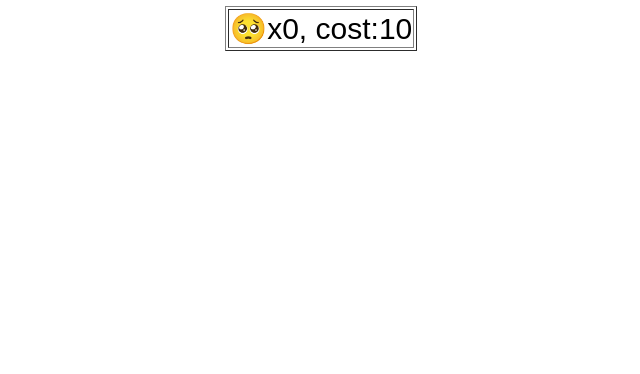
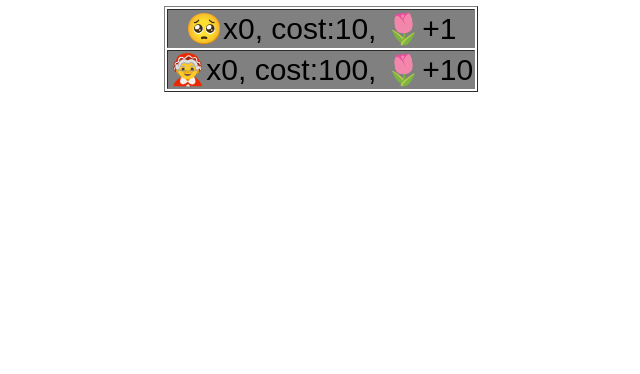
Before and after one commit to puyuyu1234/tulipclicker, a plain HTML site: page index.html in a window 1280 px wide. Shown: the part 426-800 px from the top of the page, without its empty margins (319-959 px from the left). Drawn offline with Linux system fonts and the light colour scheme.

Commit message:
Add files via upload

```diff
--- a/script.js
+++ b/script.js
@@ -44,6 +44,7 @@ function getCookie() {
 const shopTable = document.getElementById("shop")
 let upgrades = [
     ["🥺", 10, 1.1, 1],
+    ["🤶", 100, 1.1, 10],
 ]
 let numItems = new Array(upgrades.length).fill(0)
 let sps = 0
@@ -56,21 +57,22 @@ function init() {
 }
 
 function makeLayout() {
-    let tr = document.createElement("tr")
-    shopTable.appendChild(tr)
     for(let id in upgrades){
+        let tr = document.createElement("tr")
+        shopTable.appendChild(tr)
         let item = upgrades[id]
         let td = document.createElement("td")
         let cost = (item[1] * item[2] ** numItems[id]) | 0
+        td.id = "item" + id
         td.className = "item noselect"
-        td.textContent = item[0] + "x" + numItems[id] + ", cost:" + cost
+        td.textContent = item[0] + "x" + numItems[id] + ", cost:" + cost + ", 🌷+" + item[3]
         td.addEventListener("click", function() {
             if (score >= cost){
                 score -= cost
                 numItems[id]++
                 cost = (item[1] * item[2] ** numItems[id]) | 0
                 calcSps()
-                td.textContent = item[0] + "x" + numItems[id] + ", cost:" + cost
+                td.textContent = item[0] + "x" + numItems[id] + ", cost:" + cost + ", 🌷+" + item[3]
                 document.getElementById("score-value").textContent = score;
             }
         })
@@ -91,10 +93,25 @@ function calcSps() {
     return
 }
 
+function makeShop() {
+    for(let id in upgrades){
+        let item = upgrades[id]
+        let cost = (item[1] * item[2] ** numItems[id]) | 0
+
+        let td = document.getElementById("item" + id)
+        if(score >= cost){
+            td.className = "item noselect"
+        }else{
+            td.className = "item noselect gray"
+        }
+
+    }
+}
+
 function loop() {
-    score += sps
+    score += sps / 10 | 0
 
-
+    makeShop()
     document.getElementById("score-value").textContent = score;
 }
 
@@ -102,5 +119,5 @@ function loop() {
 
 window.onload = function () {
     init()
-    setInterval(loop, 1000)
+    setInterval(loop, 100)
 }
--- a/style.css
+++ b/style.css
@@ -51,3 +51,7 @@ h1 {
 html {
   touch-action: manipulation;
 }
+
+.gray {
+    background-color: gray;
+}
```
